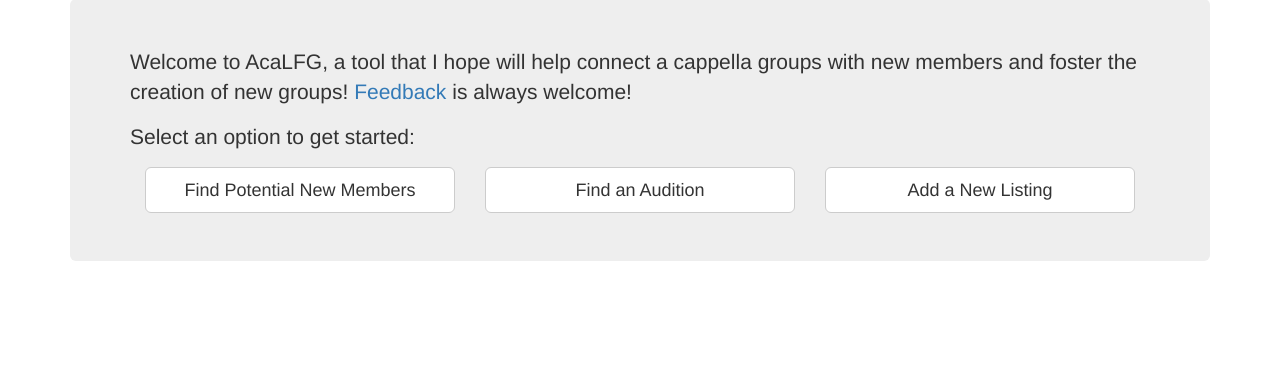
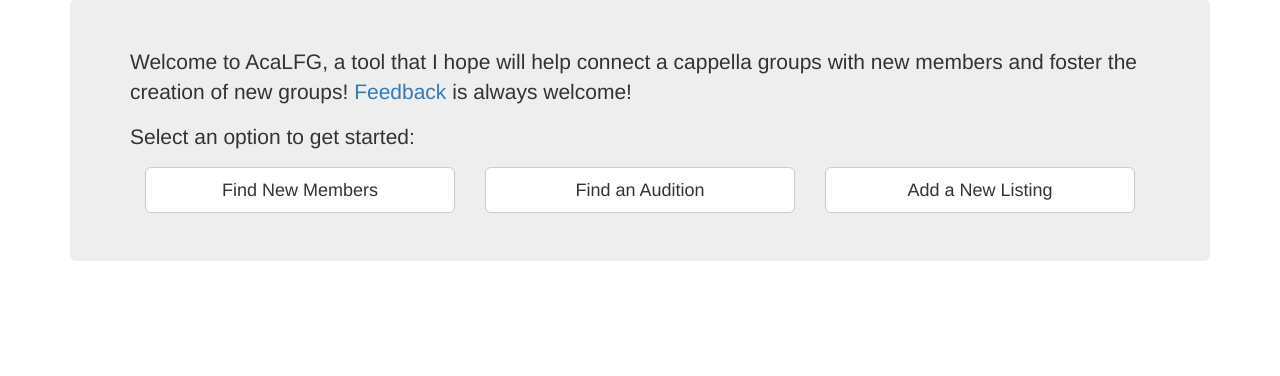
Before and after one commit to OpenAca/AcaLFG, a Django app: template board/templates/home.html in a window 1280 px wide. Shown: the part 71-447 px from the top of the page. Run offline with Django 3.2, Linux system fonts and the light colour scheme; the template is opened without the code that fills it, so the values that code supplies are empty; some libraries are stand-ins or nearby versions.

Commit message:
fix new member text

```diff
--- a/board/templates/home.html
+++ b/board/templates/home.html
@@ -7,7 +7,7 @@
     <div class="container">
       <div class="row">
         <div class="col-md-4">
-          <a href="/members" class="btn btn-lg btn-default btn-block">Find Potential New Members</a>
+          <a href="/members" class="btn btn-lg btn-default btn-block">Find New Members</a>
         </div>
         <div class="col-md-4">
           <a href="/auditions" class="btn btn-lg btn-default btn-block">Find an Audition</a>
```
